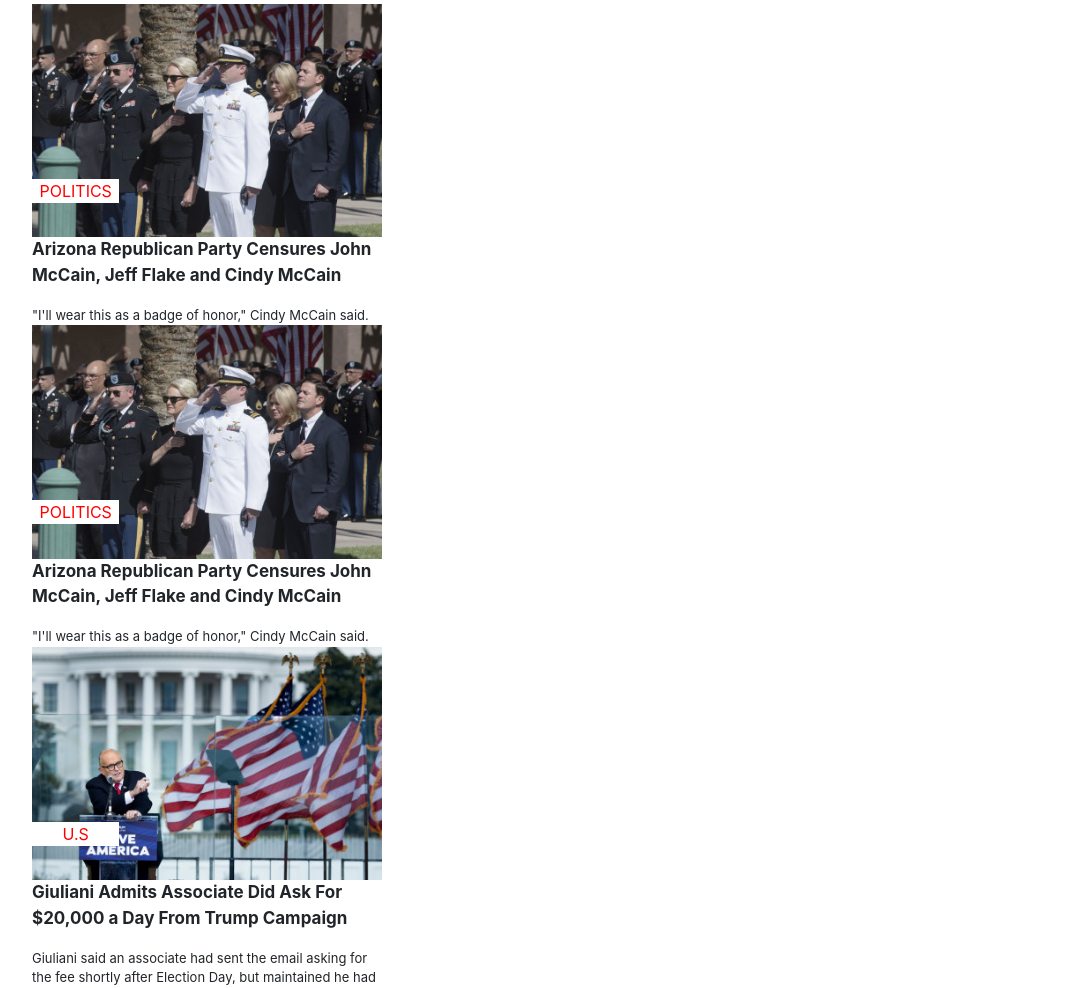
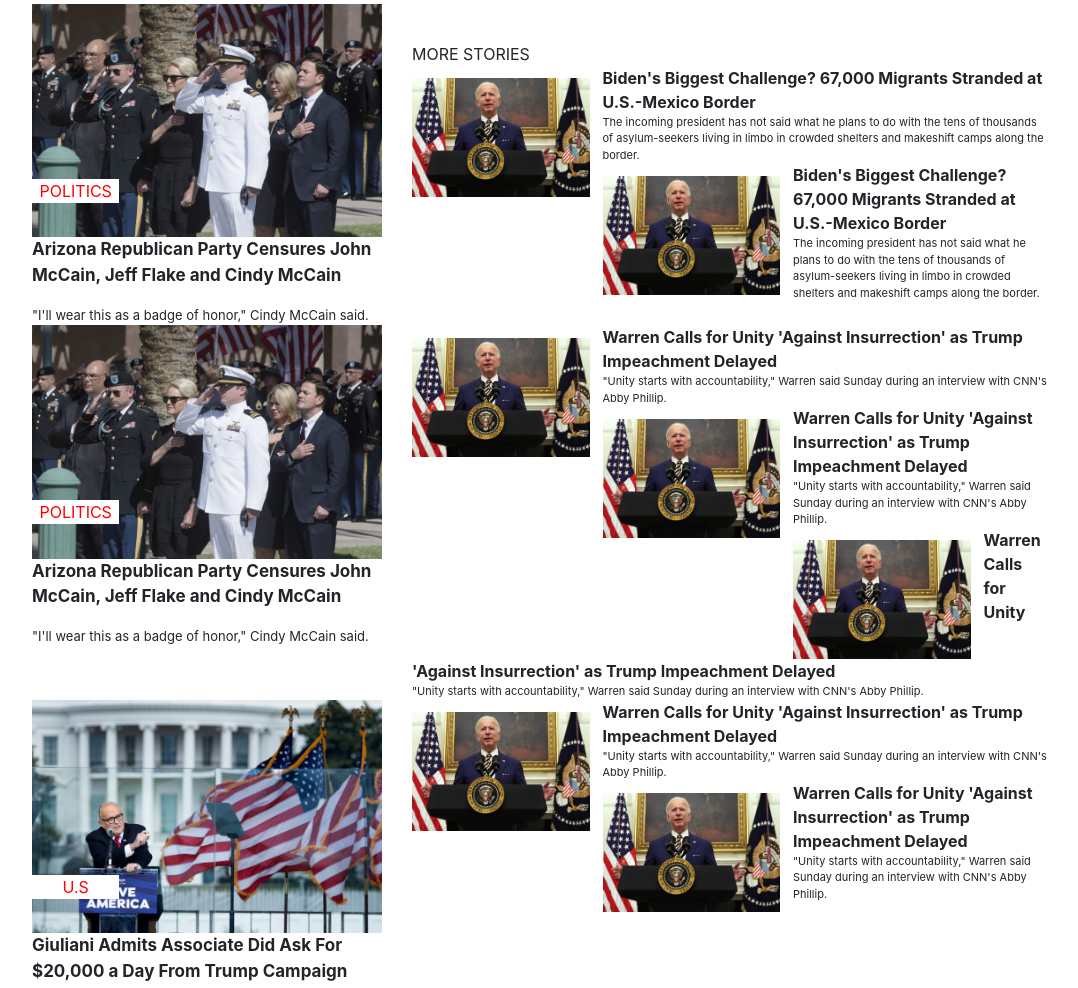
Before and after one commit to erezfree29/Bootstrap-milestine1, a plain HTML site: page index.html in a window 1280 px wide. Shown: the part 1213-2201 px from the top of the page, without its empty margins (53-1131 px from the left). Drawn offline with nearby package versions, Linux system fonts and the light colour scheme; a web font is replaced by a local one.

Commit message:
mobile and tablet views

```diff
--- a/index.html
+++ b/index.html
@@ -171,6 +171,33 @@
                 "I'll wear this as a badge of honor," Cindy McCain said.
               </div>
             </div>
+            <div class="col-md-7 hidden_mob">
+              <div class="more_stories">MORE STORIES</div>
+                <div class="nstorty">
+                  <img src=./assets/crisis.jpg alt="biden" ALIGN="Left">
+                  <div class="heading_text">
+                    <div class="bheading">
+                      Biden's Biggest Challenge? 67,000 Migrants Stranded at U.S.-Mexico Border
+                    </div>
+                    <div class="text">
+                      The incoming president has not said what he plans to do with the tens of thousands of asylum-seekers living
+                      in limbo in crowded shelters and makeshift camps along the border.
+                    </div>
+                  </div>
+                </div>
+                <div class="nstorty">
+                  <img src=./assets/crisis.jpg  alt="biden" ALIGN="Left">
+                  <div class="heading_text">
+                    <div class="bheading">
+                      Biden's Biggest Challenge? 67,000 Migrants Stranded at U.S.-Mexico Border
+                    </div>
+                    <div class="text">
+                      The incoming president has not said what he plans to do with the tens of thousands of asylum-seekers living
+                      in limbo in crowded shelters and makeshift camps along the border.
+                    </div>
+                  </div>
+                </div>
+            </div>
           </div>
           <div class="row">
             <div class="col-12 col-md-5 col-lg-4 debra">
@@ -183,9 +210,87 @@
                 "I'll wear this as a badge of honor," Cindy McCain said.
               </div>
             </div>
+            <div class="col-md-7 hidden_mob">
+                <div class="nstorty">
+                  <img src=./assets/crisis.jpg alt="biden" ALIGN="Left">
+                  <div class="heading_text">
+                    <div class="bheading">
+                      Warren Calls for Unity 'Against Insurrection' as Trump Impeachment Delayed
+                    </div>
+                    <div class="text">
+                      "Unity starts with accountability," Warren
+                      said Sunday during an interview with CNN's Abby Phillip.
+                    </div>
+                  </div>
+                </div>
+                <div class="nstorty">
+                  <img src=./assets/crisis.jpg  alt="biden" ALIGN="Left">
+                  <div class="heading_text">
+                    <div class="bheading">
+                      Warren Calls for Unity 'Against Insurrection' as Trump Impeachment Delayed
+                    </div>
+                    <div class="text">
+                      "Unity starts with accountability," Warren
+                      said Sunday during an interview with CNN's Abby Phillip.
+                    </div>
+                  </div>
+                </div>
+                <div class="nstorty">
+                  <img src=./assets/crisis.jpg  alt="biden" ALIGN="Left">
+                  <div class="heading_text">
+                    <div class="bheading">
+                      Warren Calls for Unity 'Against Insurrection' as Trump Impeachment Delayed
+                    </div>
+                    <div class="text">
+                      "Unity starts with accountability," Warren
+                      said Sunday during an interview with CNN's Abby Phillip.
+                    </div>
+                  </div>
+                </div>
+            </div>
           </div>
           <div class="row">
             <div class="col-12 col-md-5 col-lg-4 debra">
+              <img src="./assets/rudy-giuliani-speaks-rally.jpg" alt="white-house">
+              <div class="square pos">U.S</div>
+              <div class="heading">
+                Giuliani Admits Associate Did Ask For $20,000 a Day From Trump Campaign
+              </div>
+              <div class="content">
+                Giuliani said an associate had sent the email asking
+                for the fee shortly after Election Day,
+                but maintained he had knowledge of it at the time.
+              </div>
+            </div>
+            <div class="col-md-7 hidden_mob">
+              <div class="nstorty">
+                <img src=./assets/crisis.jpg alt="biden" ALIGN="Left">
+                <div class="heading_text">
+                  <div class="bheading">
+                    Warren Calls for Unity 'Against Insurrection' as Trump Impeachment Delayed
+                  </div>
+                  <div class="text">
+                    "Unity starts with accountability," Warren
+                    said Sunday during an interview with CNN's Abby Phillip.
+                  </div>
+                </div>
+              </div>
+              <div class="nstorty">
+                <img src=./assets/crisis.jpg  alt="biden" ALIGN="Left">
+                <div class="heading_text">
+                  <div class="bheading">
+                    Warren Calls for Unity 'Against Insurrection' as Trump Impeachment Delayed
+                  </div>
+                  <div class="text">
+                    "Unity starts with accountability," Warren
+                    said Sunday during an interview with CNN's Abby Phillip.
+                  </div>
+                </div>
+              </div>
+            </div>
+          </div>
+          <div class="row">
+            <div class="col-md-5 col-lg-4 debra hidden_mob">
               <img src="./assets/rudy-giuliani-speaks-rally.jpg" alt="white-house">
               <div class="square pos">U.S</div>
               <div class="heading">
--- a/style.css
+++ b/style.css
@@ -170,6 +170,14 @@ footer {
   margin-top: 1%;
 }
 
+.bheading {
+  font-weight: bold;
+}
+
+.text {
+  font-size: 11px;
+}
+
 @media (min-width: 768px) {
   .polaska,
   .pakistan,
@@ -212,6 +220,16 @@ footer {
 
   .turn {
     font-size: 12px;
+  }
+
+  .more_stories {
+    margin-top: 6%;
+  }
+
+  .nstorty img {
+    width: 30%;
+    padding-right: 2%;
+    padding-top: 2%;
   }
 }
 
```
Also changed, not shown: assets/crisis.jpg (added), assets/megan.jpg (added), assets/senator.jpg (added).
